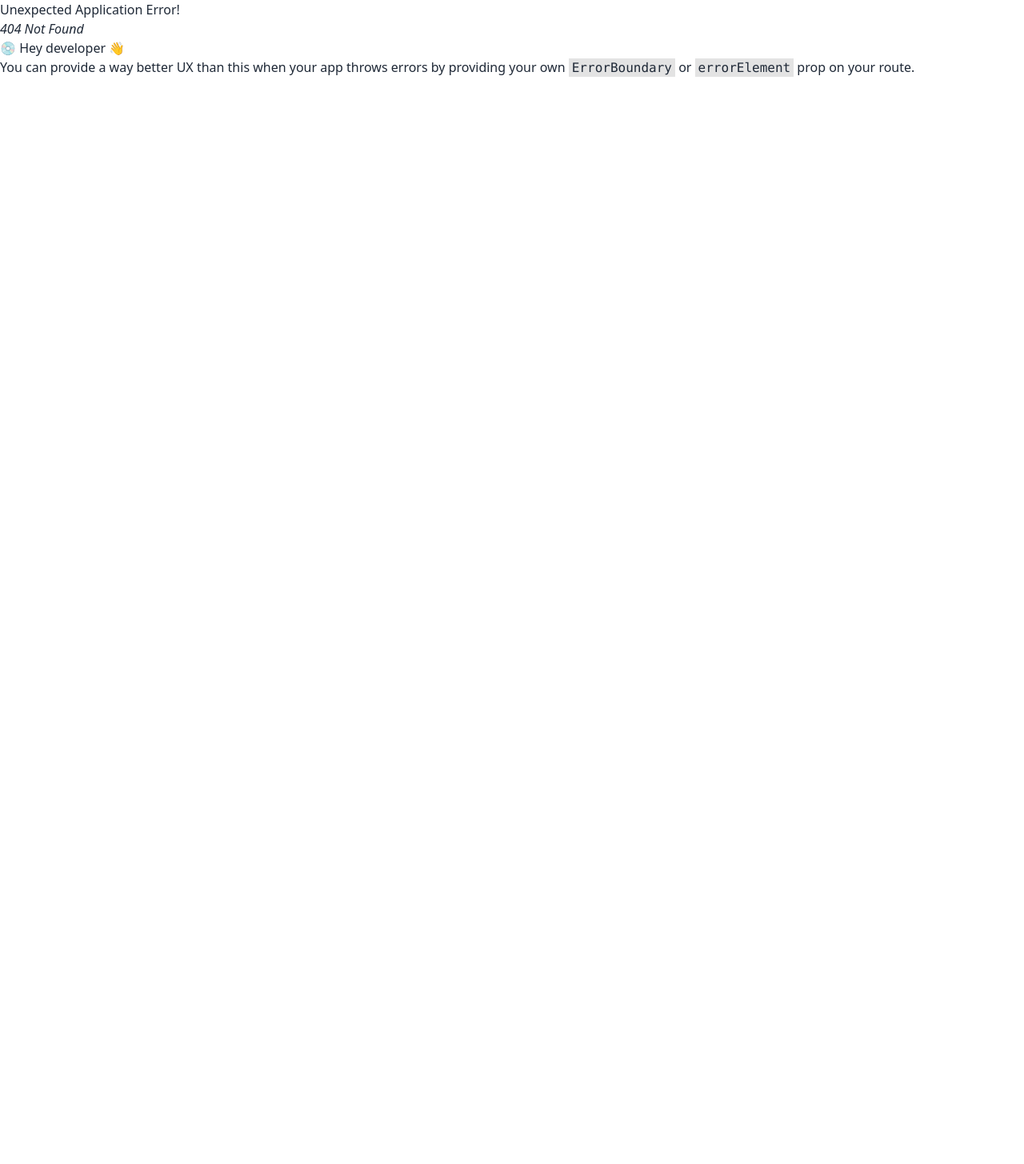
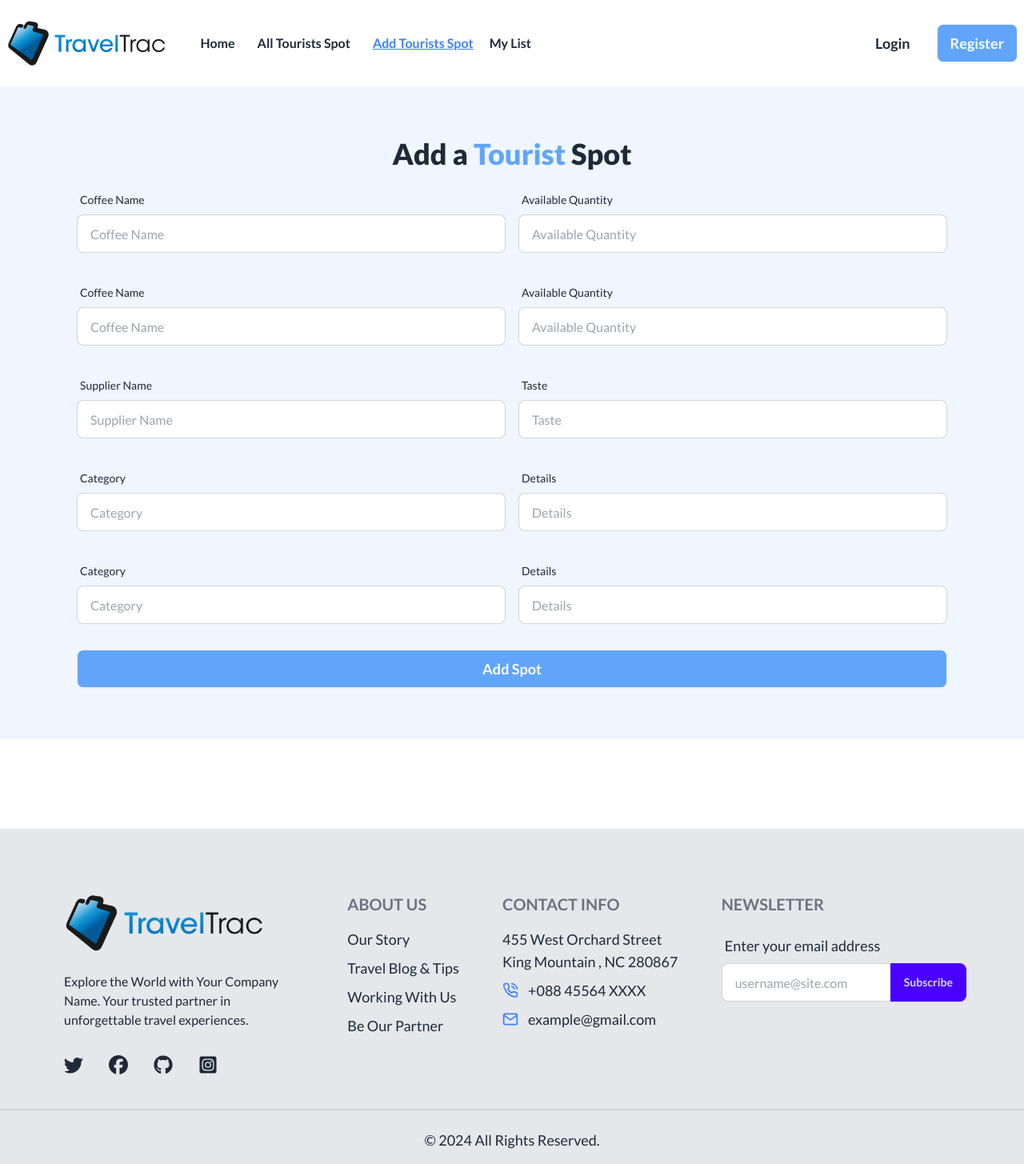
Before and after one commit to codewithToufikul/A10-Travel-Trac-Client, a React (Vite) app: page /addspot in a window 1280 px wide. Before the commit this address had no page. Shown: the whole page at 80% size. Before the commit the page ends 800 px from the top, so only its background shows below. Built offline with nearby package versions, Linux system fonts and the light colour scheme.

Commit message:
website footer added

```diff
--- a/src/Component/Feauture/Features.jsx
+++ b/src/Component/Feauture/Features.jsx
@@ -5,7 +5,7 @@ import { HiGiftTop } from "react-icons/hi2";
 import { MdAddAPhoto } from "react-icons/md";
 const Features = () => {
   return (
-    <div className="flex justify-center gap-10 p-24 bg-blue-50 items-center">
+    <div className="flex justify-center md:flex-row flex-col gap-10 p-24 bg-blue-50 items-center">
       <div className=" ">
         <img className="w-[600px] rounded-2xl" src={travel} alt="" />
       </div>
@@ -15,7 +15,7 @@ const Features = () => {
           Explore with our trusted travel partners for unforgettable journeys. <br />
           Your adventure begins here.
         </p></div>
-        <div className=" grid gap-5 grid-cols-2">
+        <div className=" grid gap-5 md:grid-cols-2">
           <div className=" w-[350px] bg-base-100 shadow-xl">
             <div className="card-body">
               <p className=" text-4xl bg-red-400 w-fit p-2 rounded-full hover:shadow-red-400 hover:shadow-xl">
--- a/src/Component/Navbar/Navbar.jsx
+++ b/src/Component/Navbar/Navbar.jsx
@@ -16,21 +16,21 @@ const Navbar = () => {
                     : isPending
                     ? "pending"
                     : " text-base mr-2  font-semibold"
-                } to="/blog"> All Tourists Spot</NavLink></li>
+                } to="/allspot"> All Tourists Spot</NavLink></li>
     <li><NavLink className={({ isActive, isPending }) =>
                   isActive
                     ? " text-blue-500 font-bold text-base underline"
                     : isPending
                     ? "pending"
                     : " text-base mr-2  font-semibold"
-                } to="/blog">Add Tourists Spot</NavLink></li>
+                } to="/addspot">Add Tourists Spot</NavLink></li>
     <li><NavLink className={({ isActive, isPending }) =>
                   isActive
                     ? " text-blue-500 font-bold text-base underline"
                     : isPending
                     ? "pending"
                     : " text-base mr-2  font-semibold"
-                } to="/blog">My List</NavLink></li>
+                } to="/">My List</NavLink></li>
 
 </>
   return (
--- a/src/Component/Root/Root.jsx
+++ b/src/Component/Root/Root.jsx
@@ -1,11 +1,13 @@
 import { Outlet } from "react-router-dom";
 import Navbar from "../Navbar/Navbar";
+import Footer from "../../Pages/Footer/Footer";
 
 const Root = () => {
     return (
         <div className=" font-lato" >
             <Navbar></Navbar>
             <Outlet></Outlet>
+            <Footer ></Footer>
         </div>
     );
 };
--- /dev/null
+++ b/src/Pages/AddSpot/AddSpot.jsx
@@ -0,0 +1,159 @@
+const AddSpot = () => {
+  return (
+    <div className="max-w-[1440px] mx-auto">
+      <div className="bg-blue-50 px-24 py-16 ">
+        <h2 className="text-4xl font-extrabold text-center mb-5">Add a <span className=" text-blue-400">Tourist</span> Spot</h2>
+        <form >
+          {/* form name and quantity row */}
+          <div className="md:flex mb-8">
+            <div className="form-control md:w-1/2">
+              <label className="label">
+                <span className="label-text">Coffee Name</span>
+              </label>
+              <label className="input-group">
+                <input
+                  type="text"
+                  name="name"
+                  placeholder="Coffee Name"
+                  className="input input-bordered w-full"
+                />
+              </label>
+            </div>
+            <div className="form-control md:w-1/2 ml-4">
+              <label className="label">
+                <span className="label-text">Available Quantity</span>
+              </label>
+              <label className="input-group">
+                <input
+                  type="text"
+                  name="quantity"
+                  placeholder="Available Quantity"
+                  className="input input-bordered w-full"
+                />
+              </label>
+            </div>
+          </div>
+          <div className="md:flex mb-8">
+            <div className="form-control md:w-1/2">
+              <label className="label">
+                <span className="label-text">Coffee Name</span>
+              </label>
+              <label className="input-group">
+                <input
+                  type="text"
+                  name="name"
+                  placeholder="Coffee Name"
+                  className="input input-bordered w-full"
+                />
+              </label>
+            </div>
+            <div className="form-control md:w-1/2 ml-4">
+              <label className="label">
+                <span className="label-text">Available Quantity</span>
+              </label>
+              <label className="input-group">
+                <input
+                  type="text"
+                  name="quantity"
+                  placeholder="Available Quantity"
+                  className="input input-bordered w-full"
+                />
+              </label>
+            </div>
+          </div>
+          {/* form supplier row */}
+          <div className="md:flex mb-8">
+            <div className="form-control md:w-1/2">
+              <label className="label">
+                <span className="label-text">Supplier Name</span>
+              </label>
+              <label className="input-group">
+                <input
+                  type="text"
+                  name="supplier"
+                  placeholder="Supplier Name"
+                  className="input input-bordered w-full"
+                />
+              </label>
+            </div>
+            <div className="form-control md:w-1/2 ml-4">
+              <label className="label">
+                <span className="label-text">Taste</span>
+              </label>
+              <label className="input-group">
+                <input
+                  type="text"
+                  name="taste"
+                  placeholder="Taste"
+                  className="input input-bordered w-full"
+                />
+              </label>
+            </div>
+          </div>
+          {/* form category and details row */}
+          <div className="md:flex mb-8">
+            <div className="form-control md:w-1/2">
+              <label className="label">
+                <span className="label-text">Category</span>
+              </label>
+              <label className="input-group">
+                <input
+                  type="text"
+                  name="category"
+                  placeholder="Category"
+                  className="input input-bordered w-full"
+                />
+              </label>
+            </div>
+            <div className="form-control md:w-1/2 ml-4">
+              <label className="label">
+                <span className="label-text">Details</span>
+              </label>
+              <label className="input-group">
+                <input
+                  type="text"
+                  name="details"
+                  placeholder="Details"
+                  className="input input-bordered w-full"
+                />
+              </label>
+            </div>
+          </div>
+          <div className="md:flex mb-8">
+            <div className="form-control md:w-1/2">
+              <label className="label">
+                <span className="label-text">Category</span>
+              </label>
+              <label className="input-group">
+                <input
+                  type="text"
+                  name="category"
+                  placeholder="Category"
+                  className="input input-bordered w-full"
+                />
+              </label>
+            </div>
+            <div className="form-control md:w-1/2 ml-4">
+              <label className="label">
+                <span className="label-text">Details</span>
+              </label>
+              <label className="input-group">
+                <input
+                  type="text"
+                  name="details"
+                  placeholder="Details"
+                  className="input input-bordered w-full"
+                />
+              </label>
+            </div>
+          </div>
+          {/* form Photo url row */}
+
+          <input type="submit" value="Add Spot" className="btn btn-block bg-blue-400 text-lg text-white" />
+        </form>
+      </div>
+    </div>
+  );
+};
+
+export default AddSpot;
--- /dev/null
+++ b/src/Pages/AllSpot/AllSpot.jsx
@@ -0,0 +1,9 @@
+const AllSpot = () => {
+    return (
+        <div>
+            <h1>this is all spot</h1>
+        </div>
+    );
+};
+
+export default AllSpot;
--- /dev/null
+++ b/src/Pages/Footer/Footer.jsx
@@ -0,0 +1,63 @@
+import { LuPhoneCall } from 'react-icons/lu';
+import logo from '../../assets/logo.png'
+import { FiMail } from 'react-icons/fi';
+import { BsTwitter } from 'react-icons/bs';
+import { FaFacebook, FaGithub } from 'react-icons/fa6';
+import { FaInstagramSquare } from 'react-icons/fa';
+
+const Footer = () => {
+  return (
+    <div className="bg-gray-200 mt-28">
+        <footer className="footer md:pl-20 md:pt-20 p-5  max-w-[1440px] mx-auto text-base-content">
+      <nav className=' max-w-[300px]'>
+        <img className='w-[250px]' src={logo} alt="" />
+        <p className=' text-base mt-4'>Explore the World with Your Company Name. Your trusted partner in unforgettable travel experiences. </p>
+        <div className='flex mt-6 gap-8'>
+            <a className=' text-2xl cursor-pointer'><BsTwitter /></a>
+            <a className=' text-2xl cursor-pointer'><FaFacebook /></a>
+            <a className=' text-2xl cursor-pointer'><FaGithub /></a>
+            <a className=' text-2xl cursor-pointer'><FaInstagramSquare /></a>
+        </div>
+      </nav>
+      <nav>
+        <h6 className="footer-title text-xl font-bold">About us</h6>
+        <a className="link link-hover text-lg">Our Story</a>
+        <a className="link link-hover text-lg">Travel Blog & Tips</a>
+        <a className="link link-hover text-lg">Working With Us</a>
+        <a className="link link-hover text-lg">Be Our Partner</a>
+      </nav>
+      <nav>
+        <h6 className="footer-title text-xl font-bold">Contact Info</h6>
+        <p className="text-lg">455 West Orchard Street <br /> King Mountain , NC 280867</p>
+        <p className=' flex items-center gap-3 text-lg'><span className=' text-xl font-bold text-blue-500'><LuPhoneCall /></span> +088 45564 XXXX</p>
+        <p className=' flex items-center gap-3 text-lg'><span className=' text-xl font-bold text-blue-500'><FiMail /></span>
+        example@gmail.com</p>
+      </nav>
+
+      <form>
+        <h6 className="footer-title text-xl font-bold">Newsletter</h6>
+        <fieldset className="form-control w-80">
+          <label className="label">
+            <span className="label-text text-lg">Enter your email address</span>
+          </label>
+          <div className="join">
+            <input
+              type="text"
+              placeholder="username@site.com"
+              className="input input-bordered join-item"
+            />
+            <button className="btn btn-primary join-item">Subscribe</button>
+          </div>
+        </fieldset>
+      </form>
+
+    </footer>
+    <div className="divider"></div>
+      <div>
+        <h1 className=' text-lg text-center pb-4'>© 2024 All Rights Reserved.</h1>
+      </div>
+    </div>
+  );
+};
+
+export default Footer;
--- a/src/Pages/Login/Login.jsx
+++ b/src/Pages/Login/Login.jsx
@@ -42,7 +42,7 @@ const Login = () => {
                 <button className="btn hover:shadow-2xl bg-transparent hover:bg-transparent hover:text-black btn-outline btn-wide text-4xl px-5"><FaGithub /> <span className=" text-xl">GitHub</span></button>
             </div>
         </div>
-        <h2 className="text-lg mt-10 font-medium">Don't have an account? <Link  to="/register" className="text-blue-500 font-semibold">Register here...</Link></h2>
+        <h2 className="text-lg mt-10 font-medium">Don`t have an account? <Link  to="/register" className="text-blue-500 font-semibold">Register here...</Link></h2>
 
       </form>
       </div>
```
Also changed, not shown: src/main.jsx (+10 -0 lines).
